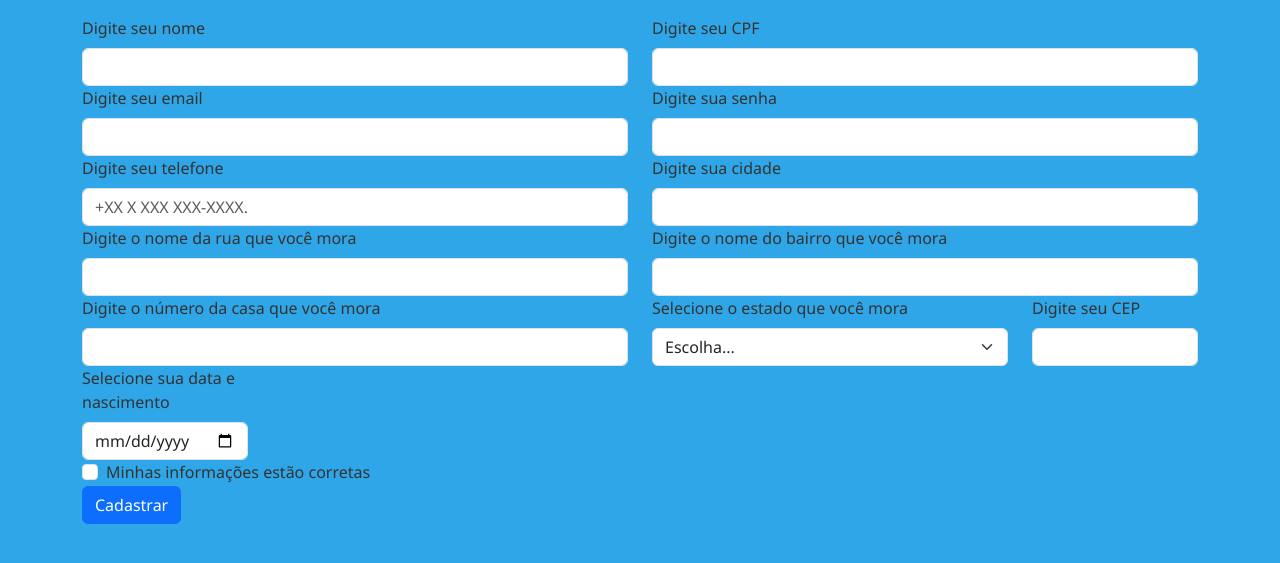
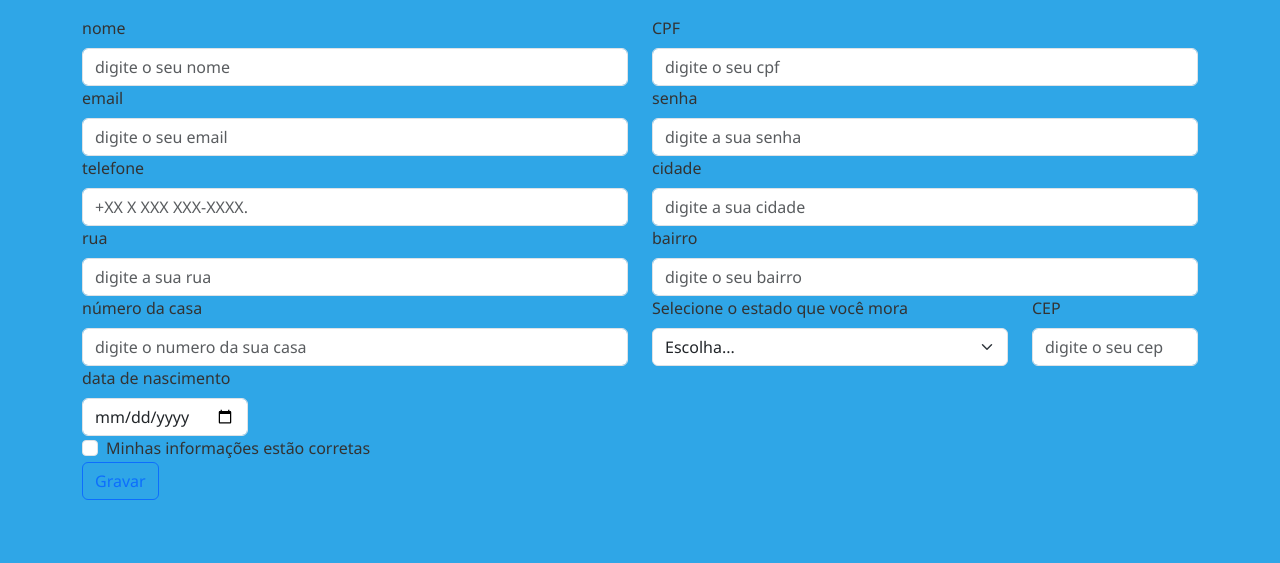
Before and after one commit to IsabelaGattass/cerisabela, a PHP site: page /CadastroClientes.php in a window 1280 px wide. Shown: the top 563 px of the page. Run offline with PHP 8.4, Linux system fonts and the light colour scheme; some libraries are stand-ins or nearby versions.

Commit message:
foi feita a conexao com banco de dados

```diff
--- a/CadastroClientes.php
+++ b/CadastroClientes.php
@@ -12,54 +12,75 @@
         <form action="dbCliente.php" method="post" class="row g3 mt-3">
 
         <div class="col-md-6">
-    <label for="Nome" class="form-label">Digite seu nome</label>
-    <input type="text" class="form-control" id="Nome">
+              <label for="cliente" class="form-label"> nome</label>
+              <input type="text" name="nome" id="nome"
+              placeholder="digite o seu nome " required
+              class="form-control">
         </div>
 
        <div class="col-md-6">
-    <label for="CPF" class="form-label">Digite seu CPF</label>
-    <input type="text" class="form-control" id="CPF">
+           <label for="cliente" class="form-label">CPF</label>
+           <input type="text" name="cpf" id="cpf"
+            placeholder="digite o seu cpf " required
+            class="form-control">
       </div>
 
   <div class="col-md-6">
-    <label for="Email" class="form-label">Digite seu email</label>
-    <input type="email" class="form-control" id="Email">
+    <label for="cliente" class="form-label"> email</label>
+    <input type="email"  name="email"  id="email"
+     placeholder="digite o seu email " required
+     class="form-control">
   </div>
 
   <div class="col-md-6">
-    <label for="Senha" class="form-label">Digite sua senha</label>
-    <input type="password" class="form-control" id="Senha">
+    <label for="cliente" class="form-label">senha</label>
+    <input type="password" name="senha"   id="senha"
+     placeholder="digite a sua senha " required
+     class="form-control">
   </div>
 
   <div class="col-6">
-    <label for="Telefone" class="form-label">Digite seu telefone</label>
-    <input type="text" class="form-control" id="Telefone" placeholder="+XX X XXX XXX-XXXX.">
+    <label for="cliente" class="form-label"> telefone</label>
+    <input type="text" name="telefone" id="telefone" placeholder="+XX X XXX XXX-XXXX."
+    placeholder="digite a sua senha " required
+    class="form-control">
   </div>
 
   <div class="col-6">
-    <label for="Cidade" class="form-label">Digite sua cidade</label>
-    <input type="text" class="form-control" id="Cidade">
+    <label for="cliente" class="form-label">cidade</label>
+    <input type="text" name="cidade"  id="cidade"
+     placeholder="digite a sua cidade " required
+     class="form-control">
   </div>
 
   <div class="col-md-6">
-    <label for="Rua" class="form-label">Digite o nome da rua que você mora</label>
-    <input type="text" class="form-control" id="Rua">
+    <label for="cliente" class="form-label">rua</label>
+    <input type="text"  name="rua" id="rua"
+    placeholder="digite a sua rua " required
+    class="form-control">
+
   </div>
 
   <div class="col-md-6">
-    <label for="Bairro" class="form-label">Digite o nome do bairro que você mora</label>
-    <input type="text" class="form-control" id="Bairro">
+    <label for="cliente" class="form-label">bairro </label>
+    <input type="text" name="bairro" id="bairro"
+    placeholder="digite o seu bairro " required
+    class="form-control">
+
   </div>
 
   <div class="col-md-6">
-    <label for="Numero" class="form-label">Digite o número da casa que você mora</label>
-    <input type="text" class="form-control" id="Numero">
+    <label for="cliente" class="form-label"> número da casa </label>
+    <input type="text" name="numero" id="numero"
+    placeholder="digite o numero da sua casa" required
+    class="form-control">
+
   </div>
 
 
   <div class="col-md-4">
-    <label for="Estado" class="form-label">Selecione o estado que você mora</label>
-    <select id="Estado" class="form-select">
+    <label for="cliente" class="form-label">Selecione o estado que você mora</label>
+    <select id="estado" name="estado" class="form-select">
       <option selected>Escolha...</option>
       <option value="AC">Acre</option>
     <option value="AL">Alagoas</option>
@@ -94,13 +115,18 @@
 
 
   <div class="col-md-2">
-    <label for="CEP" class="form-label">Digite seu CEP</label>
-    <input type="text" class="form-control" id="CEP">
+    <label for="cliente" class="form-label"> CEP</label>
+    <input type="text" name="cep" id="cep"
+    placeholder="digite o seu cep" required
+    class="form-control">
   </div>
 
   <div class="col-md-2">
-    <label for="DataNasc" class="form-label">Selecione sua data e nascimento</label>
-    <input type="date" class="form-control" id="DataNasc">
+    <label for="cliente" class="form-label"> data de nascimento</label>
+    <input type="date" name="DataNasc" id="DataNasc"
+    placeholder="digite sua data de nascimento" required
+    class="form-control">
+
   </div>
 
   <div class="col-12">
@@ -113,7 +139,8 @@
   </div>
 
   <div class="col-12">
-    <button type="submit" class="btn btn-primary" name="btnGravar">Cadastrar</button>
+       <button type="submit" name="button"
+       id="button" class="btn btn-outline-primary">Gravar</button>
   </div>
         </form>
     </main>
```
Also changed, not shown: classes/Cliente.class.php (+33 -29 lines), dbCliente.php (+17 -16 lines). Lines whose indentation alone changed are shown as unchanged.
